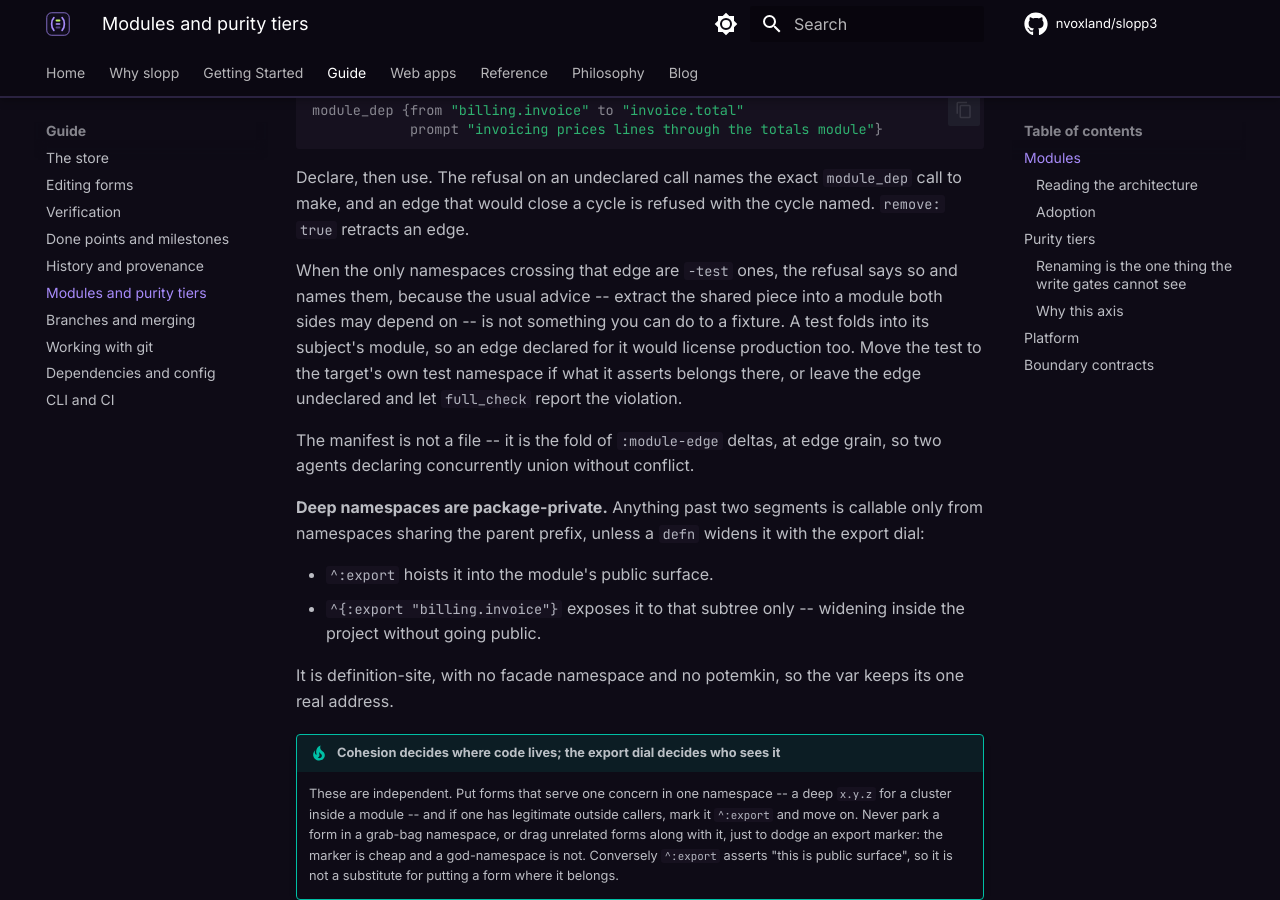
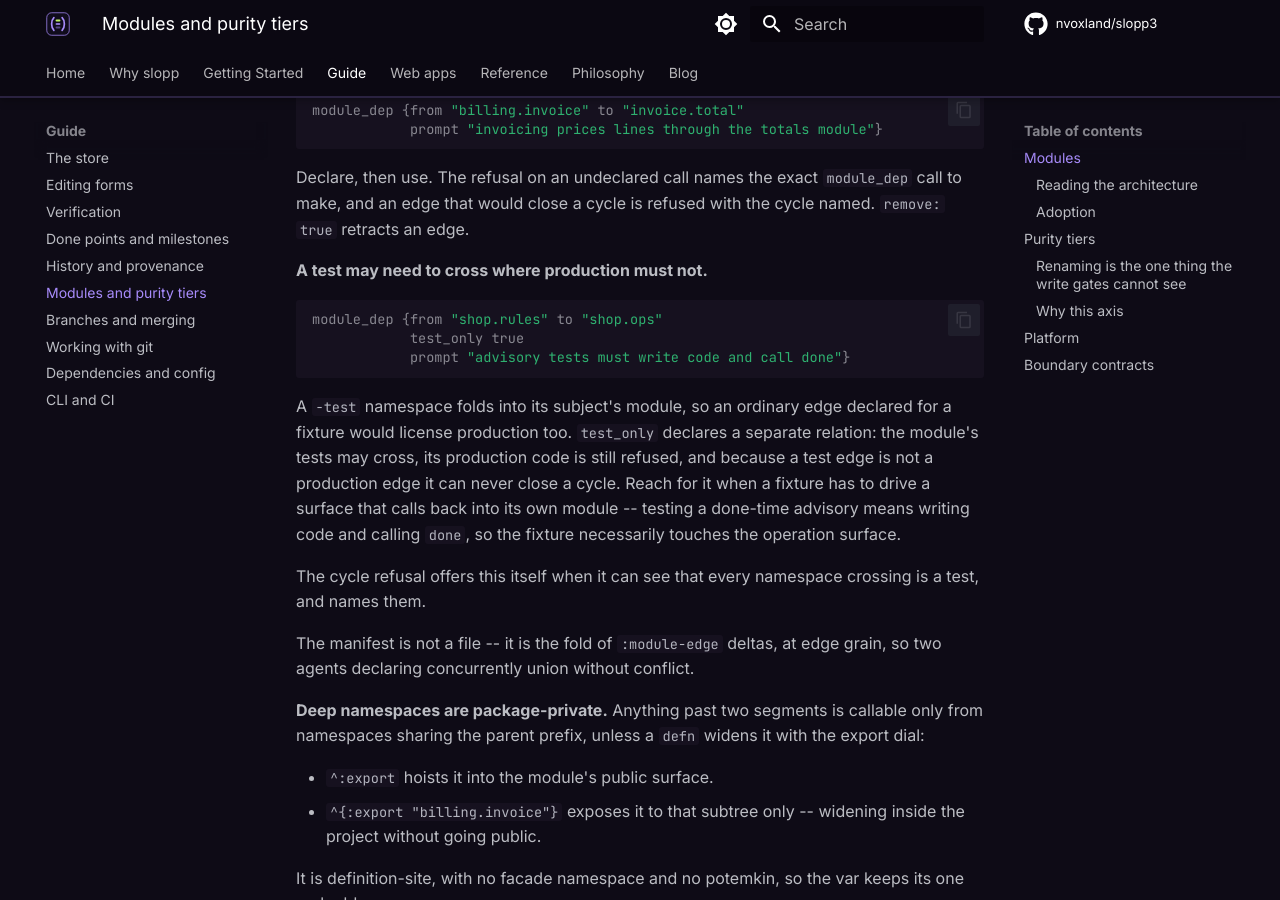
Before and after one commit to nvoxland/slopp3, an MkDocs documentation site: the page built from docs/guide/modules-and-tiers.md, in a window 1280 px wide and 900 px high, scrolled down 439 px. Built offline with MkDocs 1.6.1 and Material for MkDocs 9.7.7, drawn with Linux system fonts in a browser that asks for light colours; comment, search, counter and statistics services are not loaded.

Commit message:
A test-only module edge is its own relation, so :modules keeps meaning production
A done-time advisory can only be tested by writing code and calling done, so
its fixture necessarily calls the operation surface that calls the rules. Once
the rules become their own module that pair is a cycle — and the manifest could
not say "my tests cross here, my production code does not", because module-of
folds a trailing -test off each segment and a fixture shares its subject's
module key.

module_dep gains test_only. It is a separate relation rather than a field
inside :modules on purpose: store/module-path, store/module-layers, the cycle
check, production-manifest, the CRDT set-union merge and the projected modules
file are all the production graph, and none of them changes. A test edge is
therefore not a production edge, is never a cycle, and satisfies the rules only
for a test caller — production under that module is still refused, which is the
guarantee the old shape never gave.

derive-module-edges now classifies, which matters more than the new verb: it
grouped usages by module with no notion of who was calling, so adoption and
module_extract wrote a fixture's crossing as a production dependency. That is
how this store came to assert slopp.index and slopp.store depend on slopp.api —
two cycles in the graph enforcement reads, zero production callers behind
either. Both are now declared test-only with their measurement, and the store
has no declared-manifest cycles for the first time.

Two things collapsed rather than grew along the way: the six call sites that
each spelled out "fetch the manifest, apply the rules" now go through
store-violations, and merge-logs' bespoke arm stopped re-deriving the fold the
op registry says must have exactly one copy.

````diff
--- a/docs/guide/modules-and-tiers.md
+++ b/docs/guide/modules-and-tiers.md
@@ -23,13 +23,24 @@ Declare, then use. The refusal on an undeclared call names the exact
 `module_dep` call to make, and an edge that would close a cycle is refused with
 the cycle named. `remove: true` retracts an edge.
 
-When the only namespaces crossing that edge are `-test` ones, the refusal says
-so and names them, because the usual advice -- extract the shared piece into a
-module both sides may depend on -- is not something you can do to a fixture. A
-test folds into its subject's module, so an edge declared for it would license
-production too. Move the test to the target's own test namespace if what it
-asserts belongs there, or leave the edge undeclared and let `full_check` report
-the violation.
+**A test may need to cross where production must not.**
+
+```clj
+module_dep {from "shop.rules" to "shop.ops"
+            test_only true
+            prompt "advisory tests must write code and call done"}
+```
+
+A `-test` namespace folds into its subject's module, so an ordinary edge
+declared for a fixture would license production too. `test_only` declares a
+separate relation: the module's tests may cross, its production code is still
+refused, and because a test edge is not a production edge it can never close a
+cycle. Reach for it when a fixture has to drive a surface that calls back into
+its own module -- testing a done-time advisory means writing code and calling
+`done`, so the fixture necessarily touches the operation surface.
+
+The cycle refusal offers this itself when it can see that every namespace
+crossing is a test, and names them.
 
 The manifest is not a file -- it is the fold of `:module-edge` deltas, at edge
 grain, so two agents declaring concurrently union without conflict.
````
Also changed, not shown: .context/architecture.md (+24 -12 lines), docs/reference/tools.md (+1 -1 lines), plugins/slopp/skills/slopp/SKILL.md (+8 -1 lines).
